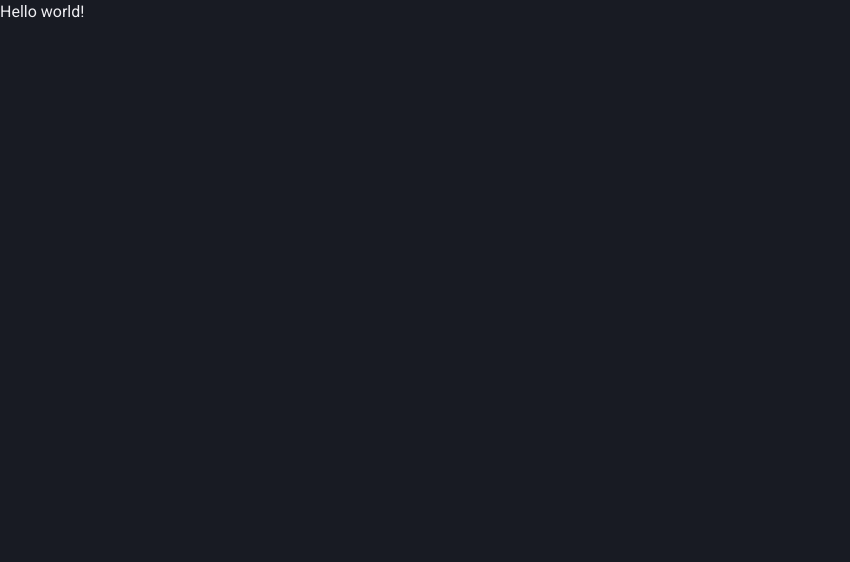
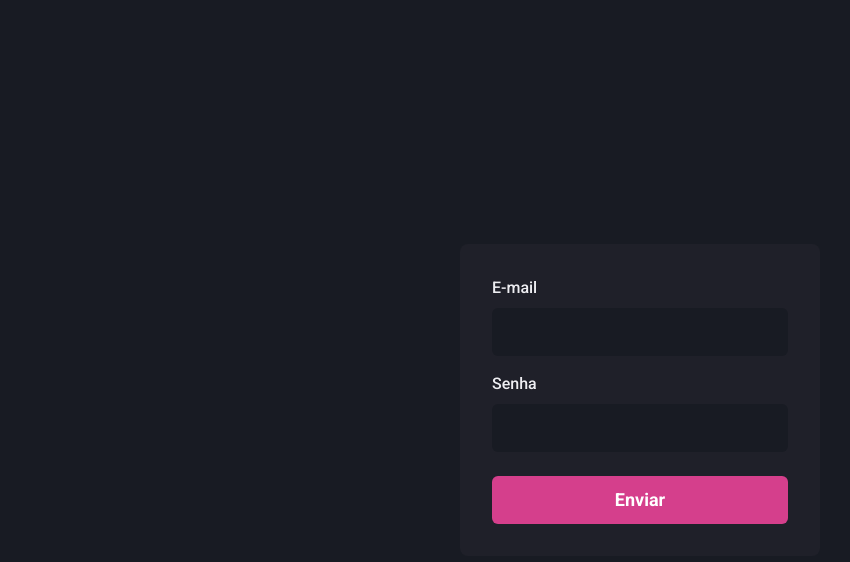
Before and after one commit to peguimasid/dashgo, a Next.js app: page / in a window 1280 px wide. Shown: the top 562 px of the page, without its empty margins (0-850 px from the left). Built offline with nearby package versions, Linux system fonts and the light colour scheme.

Commit message:
login screen

```diff
--- a/src/pages/index.tsx
+++ b/src/pages/index.tsx
@@ -1,8 +1,57 @@
+import {
+  Button,
+  Flex,
+  FormControl,
+  FormLabel,
+  Input,
+  Stack,
+} from '@chakra-ui/react';
+
 const Home = () => {
   return (
-    <div>
-      <h1>Hello world!</h1>
-    </div>
+    <Flex w="100vw" h="100vh" justify="center" align="center">
+      <Flex
+        flexDirection="column"
+        as="form"
+        w="100%"
+        maxW={360}
+        bg="gray.800"
+        p="8"
+        rounded="lg"
+      >
+        <Stack spacing="4">
+          <FormControl>
+            <FormLabel htmlFor="email">E-mail</FormLabel>
+            <Input
+              id="email"
+              name="email"
+              type="email"
+              focusBorderColor="pink.500"
+              bgColor="gray.900"
+              variant="filled"
+              _hover={{ bgColor: 'grey.900' }}
+              size="lg"
+            />
+          </FormControl>
+          <FormControl>
+            <FormLabel htmlFor="password">Senha</FormLabel>
+            <Input
+              id="password"
+              name="password"
+              type="password"
+              focusBorderColor="pink.500"
+              bgColor="gray.900"
+              variant="filled"
+              _hover={{ bgColor: 'grey.900' }}
+              size="lg"
+            />
+          </FormControl>
+        </Stack>
+        <Button type="submit" colorScheme="pink" mt="6" size="lg">
+          Enviar
+        </Button>
+      </Flex>
+    </Flex>
   );
 };
 
```
